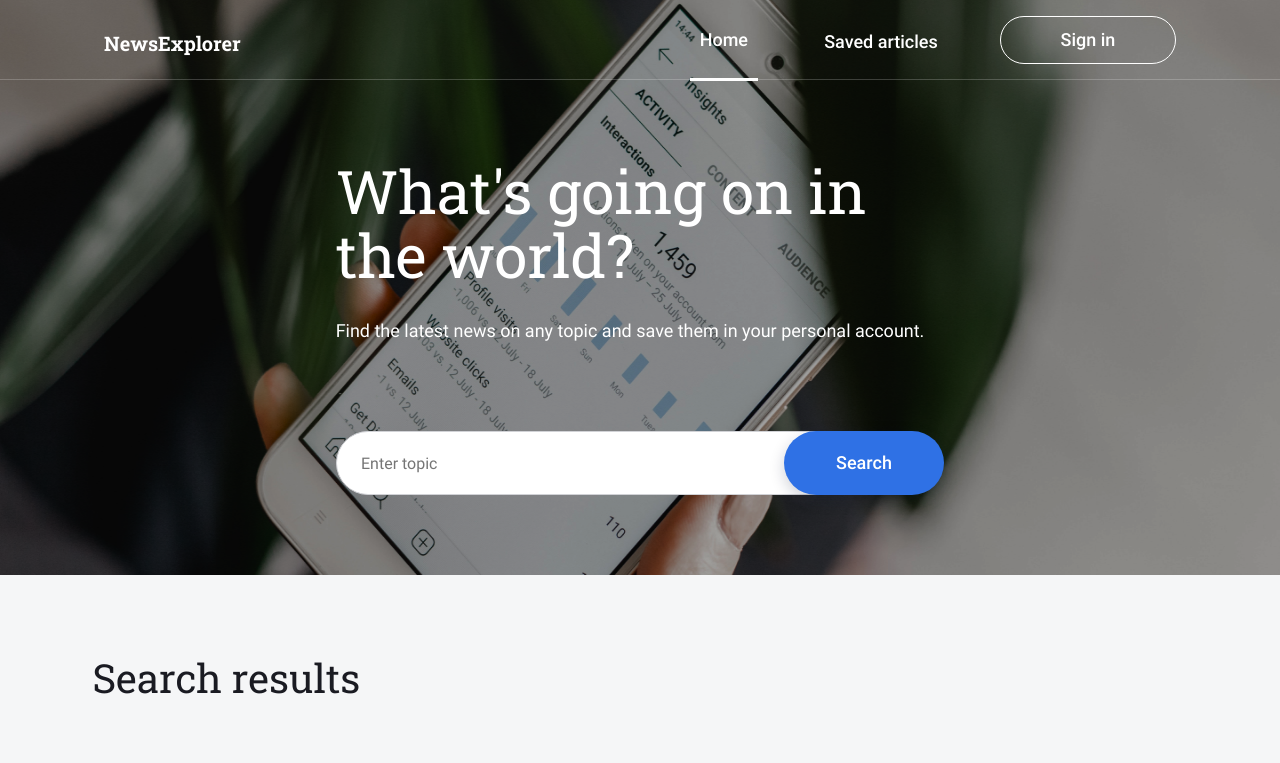
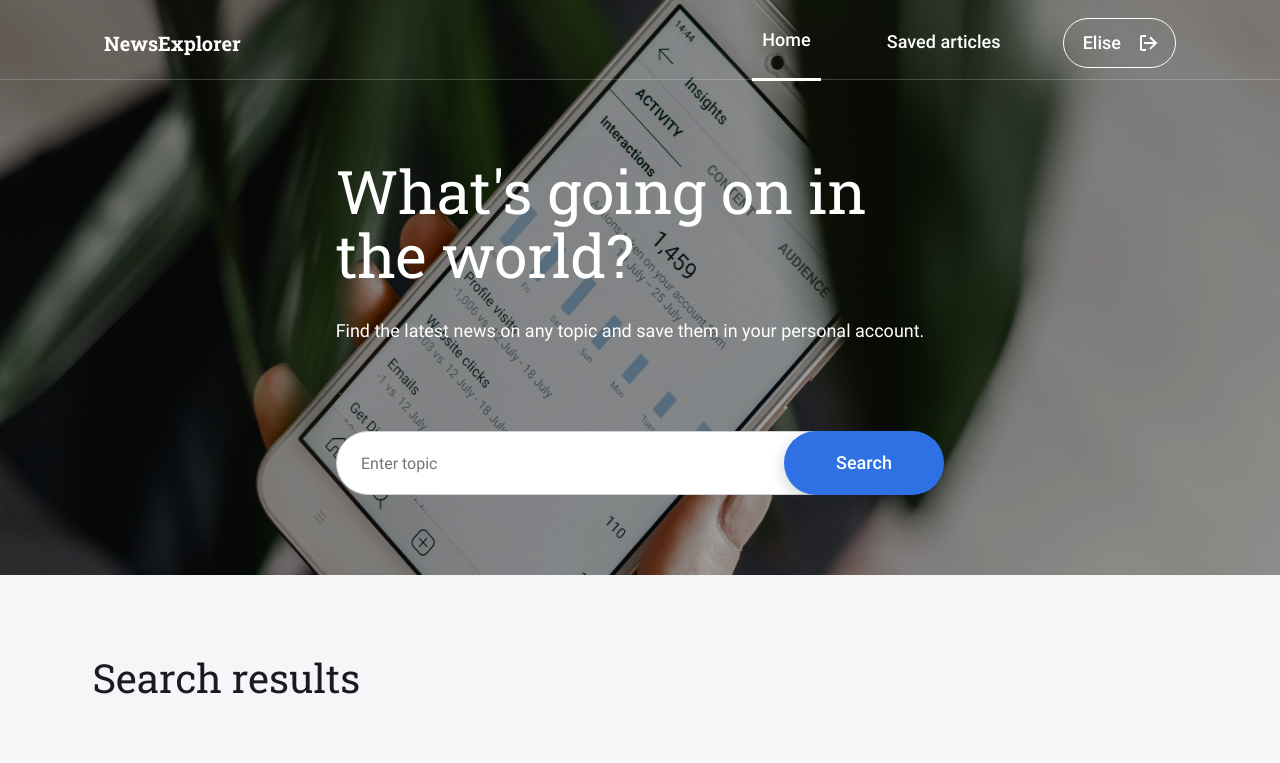
Before and after one commit to Sahar321/news-explorer-frontend, a React (Create React App) app: page / in a window 1280 px wide. Shown: the top 763 px of the page. Built offline with nearby package versions, Linux system fonts and the light colour scheme; grey boxes are pictures that could not be loaded.

Commit message:
fix loggedIn

```diff
--- a/src/components/Header/Header.jsx
+++ b/src/components/Header/Header.jsx
@@ -5,7 +5,7 @@ import useScreenWidth from '../../utils/hooks/useScreenWidth';
 import { MOBILE_MENU_WIDTH } from '../../constants/constants';
 import './Header.css';
 
-export default function Header({ OnSignInClick, hideMobileMenuButton }) {
+export default function Header({ OnSignInClick, hideMobileMenuButton, loggedIn }) {
   const screenWidth = useScreenWidth();
   const { pathname } = useLocation();
   const [selectedPage, setSelectedPage] = React.useState('');
@@ -76,6 +76,7 @@ export default function Header({ OnSignInClick, hideMobileMenuButton }) {
         isMobileType={isMobileType}
         itemsMobileColor={itemsMobileColor}
         onItemClick={handleItemClick}
+        loggedIn={loggedIn}
       />
     </header>
   );
--- a/src/components/Navigation/Navigation.jsx
+++ b/src/components/Navigation/Navigation.jsx
@@ -8,9 +8,8 @@ export default function Navigation({
   OnSignInClick,
   isMobileType,
   onItemClick,
+  loggedIn,
 }) {
-  const loggedIn = false;
-
   const showActiveStyle = !isMobileType && 'navigation__link_isActive_true'; // don't show active style on mobile
   const showMobileMenuClass = showMobileMenu && 'navigation_mobile_show'; // show mobile menu on button click
 
--- a/src/components/NewsCard/NewsCard.jsx
+++ b/src/components/NewsCard/NewsCard.jsx
@@ -18,7 +18,7 @@ export default function NewsCard() {
           <span className="card__tooltip">Remove from saved</span>
           <span className="card__keyword">Nature</span>
         </div>
-        <img className="card__image" src={imgBeach} alt="beach" />
+        <img className="card__image" src={imgBeach} alt="card" />
       </div>
       <div className="card__text-wrapper">
         <p className="card__date">November 4, 2020</p>
```
